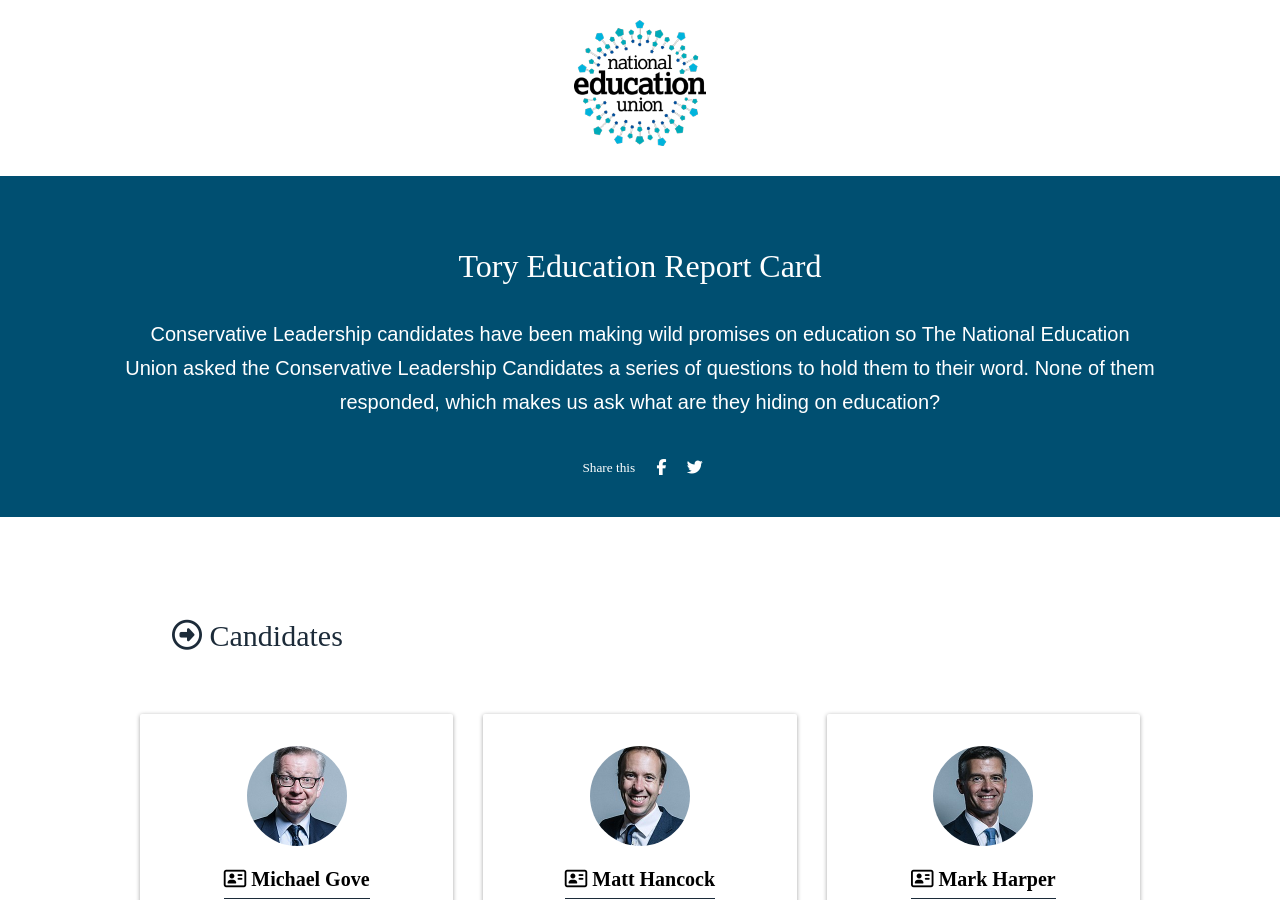
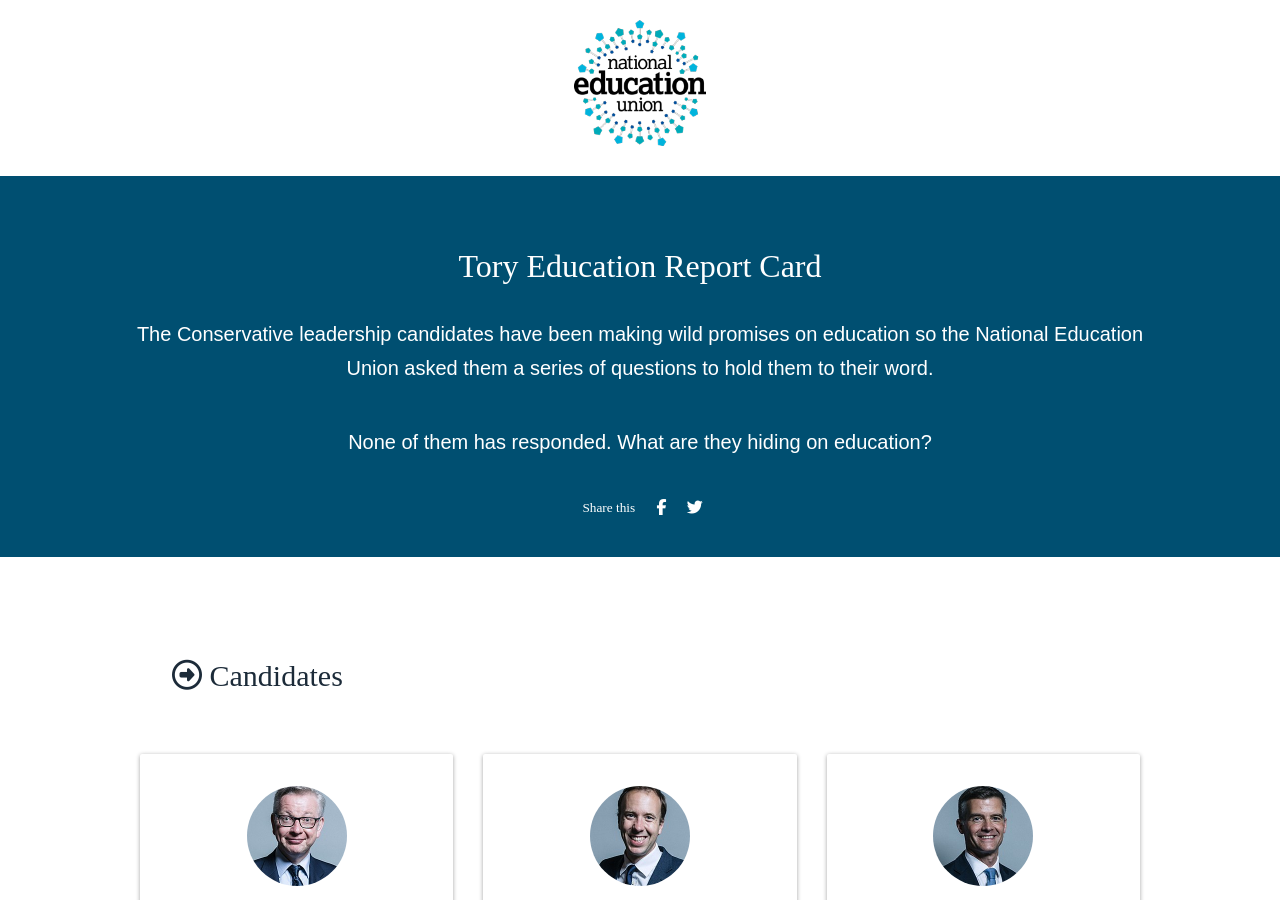
Before and after one commit to maxcoyote/tory-education-report-card, a Jekyll site: the page built from index.markdown, in a window 1280 px wide and 900 px high. Built offline with Jekyll 4.4.1, drawn with Linux system fonts in a browser that asks for light colours; nearby versions of some CDN libraries; some web fonts are replaced.

Commit message:
Updated Index

```diff
--- a/index.markdown
+++ b/index.markdown
@@ -396,4 +396,6 @@
 layout: index
 ---
 
-Conservative Leadership candidates have been making wild promises on education so The National Education Union asked the Conservative Leadership Candidates a series of questions to hold them to their word. None of them responded, which makes us ask what are they hiding on education?
+The Conservative leadership candidates have been making wild promises on education so the National Education Union asked them a series of questions to hold them to their word.
+
+None of them has responded. What are they hiding on education?
```
